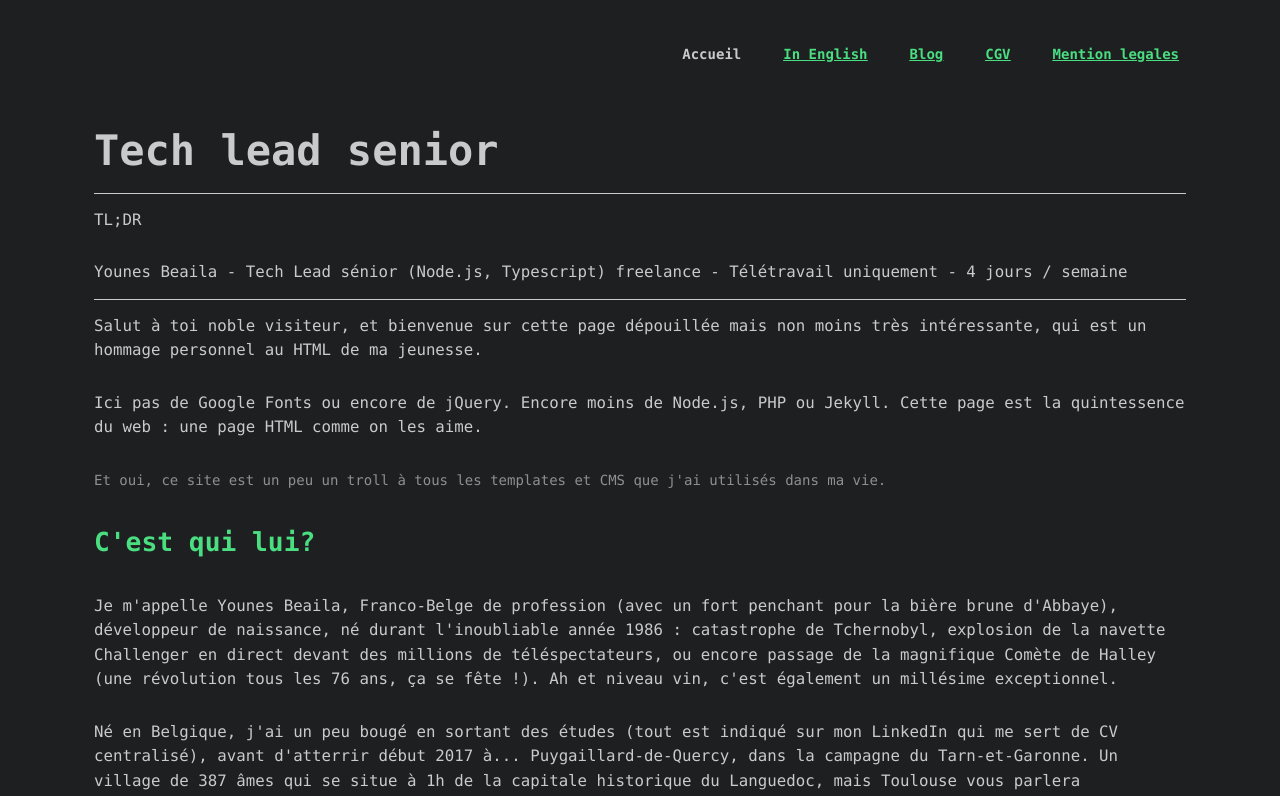
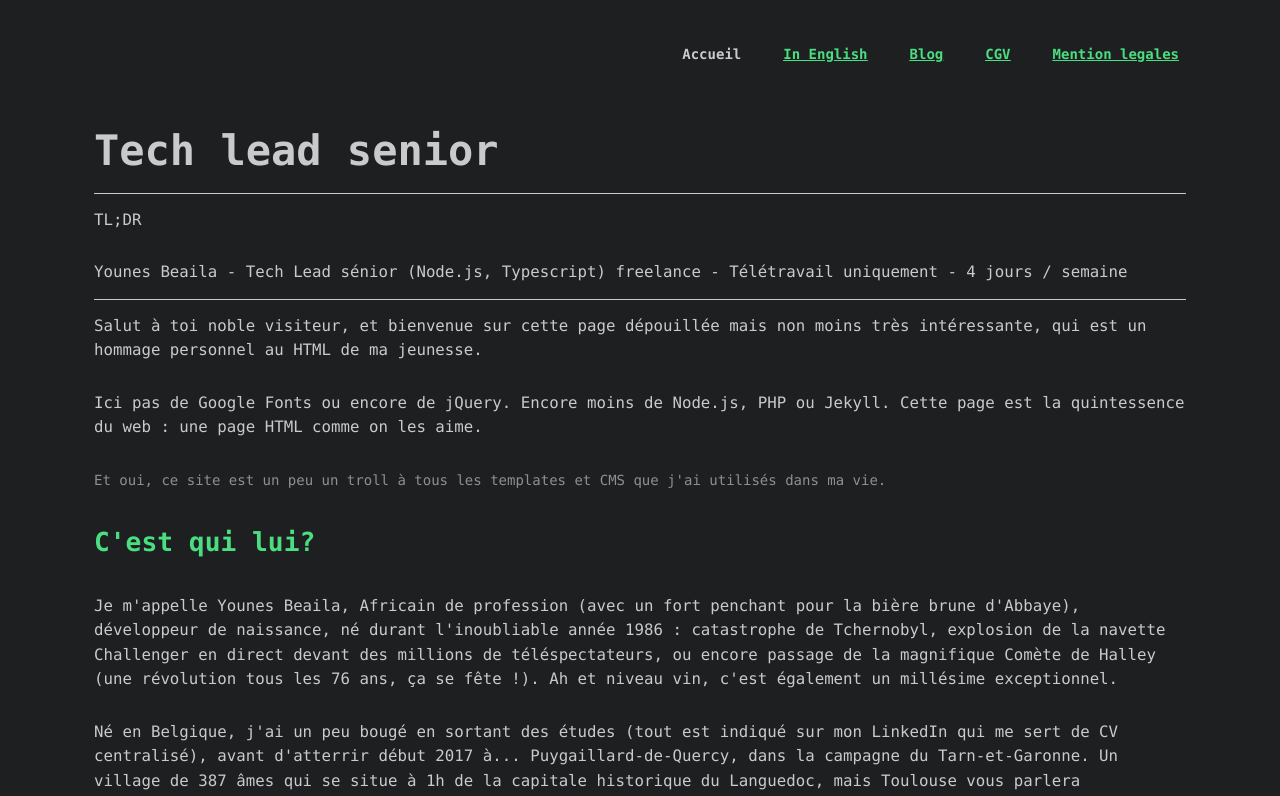
Before and after one commit to Skayfa/portfolio, a Next.js app: page / in a window 1280 px wide. Shown: the top 796 px of the page. Built offline with nearby package versions, Linux system fonts and the light colour scheme.

Commit message:
update msg

```diff
--- a/Components/Sections/Home/WhoIsSection.tsx
+++ b/Components/Sections/Home/WhoIsSection.tsx
@@ -7,7 +7,7 @@ const WhoIsSection = () => {
         <>
             <ContainerSectionComponent title={"C'est qui lui?"}>
                 <ContainerParagraphComponent>
-                    Je m&apos;appelle Younes Beaila, Franco-Belge de profession (avec un fort penchant pour la bière brune d&apos;Abbaye), développeur de naissance, né durant l&apos;inoubliable année 1986 : catastrophe de Tchernobyl, explosion de la navette Challenger en direct devant des millions de téléspectateurs, ou encore passage de la magnifique Comète de Halley (une révolution tous les 76 ans, ça se fête !). Ah et niveau vin, c&apos;est également un millésime exceptionnel.
+                    Je m&apos;appelle Younes Beaila, Africain de profession (avec un fort penchant pour la bière brune d&apos;Abbaye), développeur de naissance, né durant l&apos;inoubliable année 1986 : catastrophe de Tchernobyl, explosion de la navette Challenger en direct devant des millions de téléspectateurs, ou encore passage de la magnifique Comète de Halley (une révolution tous les 76 ans, ça se fête !). Ah et niveau vin, c&apos;est également un millésime exceptionnel.
                 </ContainerParagraphComponent>
                 <ContainerParagraphComponent>
                     Né en Belgique, j&apos;ai un peu bougé en sortant des études (tout est indiqué sur mon LinkedIn qui me sert de CV centralisé), avant d&apos;atterrir début 2017 à... Puygaillard-de-Quercy, dans la campagne du Tarn-et-Garonne. Un village de 387 âmes qui se situe à 1h de la capitale historique du Languedoc, mais Toulouse vous parlera certainement plus que mon bled perdu entre Montricoux et Bruniquel !
```
